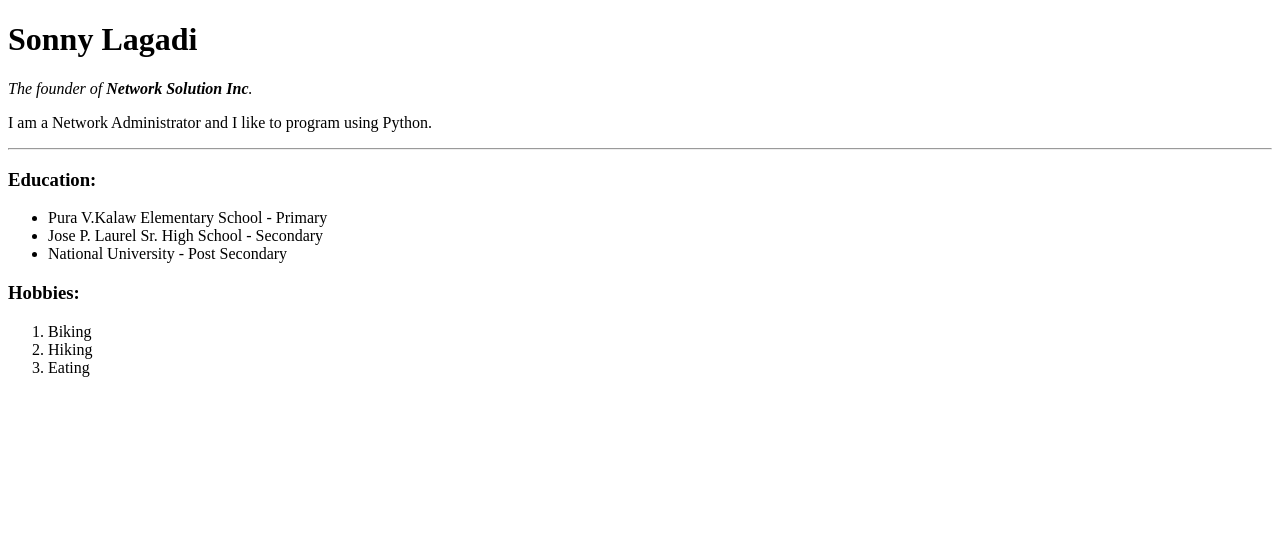
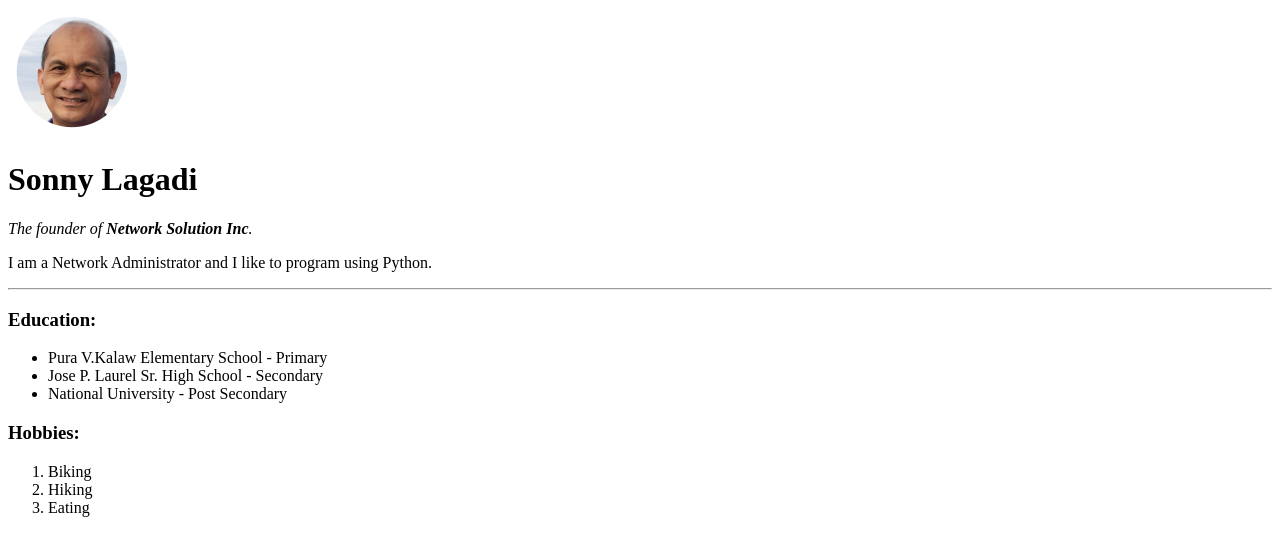
Before and after one commit to smlagadi238/cv, a plain HTML site: page index.html in a window 1280 px wide. Drawn offline with Linux system fonts and the light colour scheme.

Commit message:
Add files via upload

```diff
--- a/index.html
+++ b/index.html
@@ -5,8 +5,8 @@
   <meta charset="utf-8">
   <title>Sonny's Personal Site</title>
 </head>
-
 <body>
+  <img src="slagadi3.png" alt="sonny lagadi profile">
   <h1>Sonny Lagadi</h1>
   <p><em>The founder of <strong>Network Solution Inc</strong>.</em></p>
   <p>I am a Network Administrator and I like to program using Python.</p>
```
Also changed, not shown: slagadi3.png (added).
